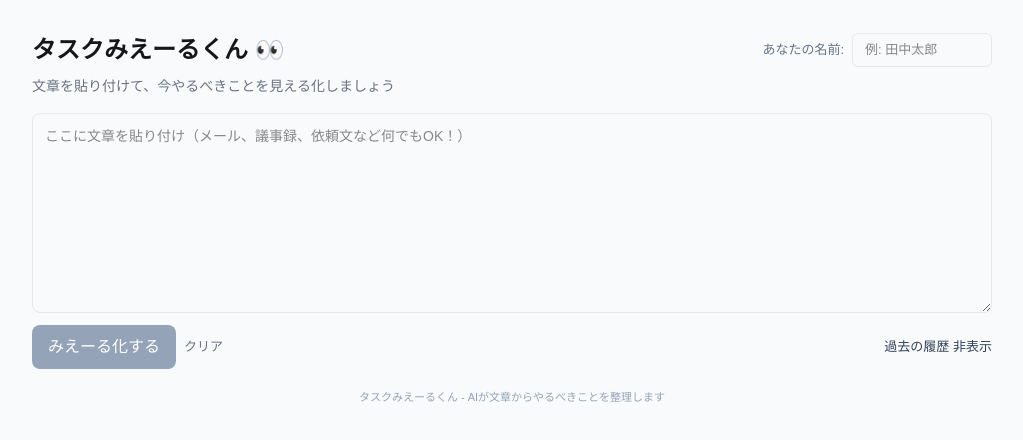
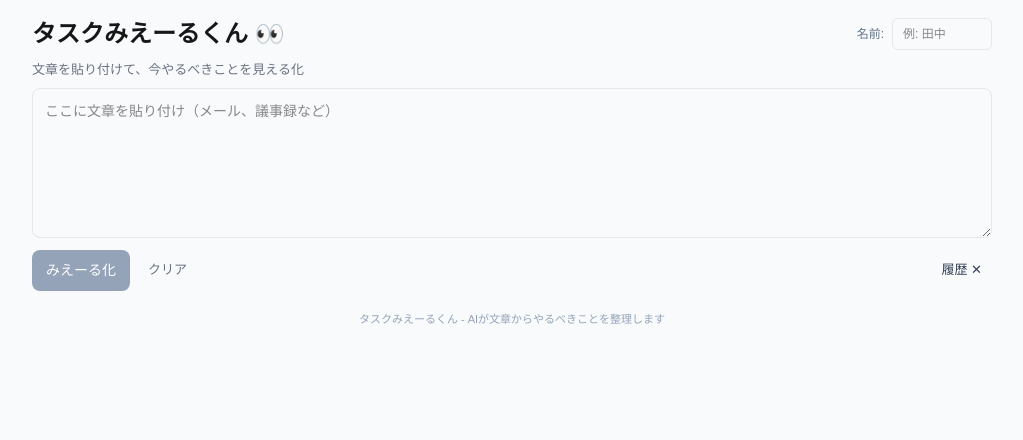
Before and after one commit to seonminkim-creator/action-visualizer, a Next.js app: page / in a window 1280 px wide. Shown: the top 440 px of the page, without its empty margins (128-1151 px from the left). Built offline with nearby package versions, Linux system fonts and the light colour scheme.

Commit message:
モバイル対応: レスポンシブデザイン改善

```diff
--- a/app/page.tsx
+++ b/app/page.tsx
@@ -109,50 +109,56 @@ export default function ActionVisualizer() {
   }
 
   return (
-    <div style={{ minHeight: "100vh", padding: 32, background: "#f8fafc" }}>
+    <div style={{ minHeight: "100vh", padding: "16px", background: "#f8fafc" }}>
       <style>{`
         @keyframes spin {
           from { transform: rotate(0deg); }
           to { transform: rotate(360deg); }
         }
+        @media (min-width: 768px) {
+          .container { padding: 32px; }
+        }
       `}</style>
       <div style={{ margin: "0 auto", maxWidth: 960 }}>
-        <div style={{ display: "flex", justifyContent: "space-between", alignItems: "center", marginBottom: 8 }}>
-          <h1 style={{ fontSize: 24, fontWeight: 600, margin: 0 }}>タスクみえーるくん 👀</h1>
-          <div style={{ display: "flex", alignItems: "center", gap: 8 }}>
-            <label style={{ fontSize: 13, color: "#64748b" }}>あなたの名前:</label>
+        <div style={{ display: "flex", flexDirection: "column", gap: 8, marginBottom: 8 }}>
+          <div style={{ display: "flex", justifyContent: "space-between", alignItems: "center", flexWrap: "wrap", gap: 8 }}>
+            <h1 style={{ fontSize: "clamp(18px, 5vw, 24px)", fontWeight: 600, margin: 0 }}>タスクみえーるくん 👀</h1>
+            <div style={{ display: "flex", alignItems: "center", gap: 8, fontSize: 12 }}>
+              <label style={{ fontSize: 12, color: "#64748b", whiteSpace: "nowrap" }}>名前:</label>
               <input
                 type="text"
                 value={userName}
                 onChange={(e) => setUserName(e.target.value)}
-              placeholder="例: 田中太郎"
+                placeholder="例: 田中"
                 style={{
-                padding: "6px 12px",
+                  padding: "6px 10px",
                   borderRadius: 6,
                   border: "1px solid #e5e7eb",
-                fontSize: 13,
-                width: 140
+                  fontSize: 12,
+                  width: "100px",
+                  maxWidth: "120px"
                 }}
               />
             </div>
           </div>
-        <p style={{ color: "#6b7280", fontSize: 14, marginBottom: 16 }}>
-          {loading ? "タスクを整理中です…少々お待ちください" : "文章を貼り付けて、今やるべきことを見える化しましょう"}
+          <p style={{ color: "#6b7280", fontSize: 13, margin: 0 }}>
+            {loading ? "タスクを整理中です…" : "文章を貼り付けて、今やるべきことを見える化"}
           </p>
+        </div>
 
         <div style={{ display: "grid", gap: 12 }}>
           <textarea
-            placeholder="ここに文章を貼り付け（メール、議事録、依頼文など何でもOK！）"
+            placeholder="ここに文章を貼り付け（メール、議事録など）"
             value={input}
             onChange={(e) => setInput(e.target.value)}
-            style={{ minHeight: 200, padding: 12, borderRadius: 8, border: "1px solid #e5e7eb", fontSize: 14 }}
+            style={{ minHeight: 150, padding: 12, borderRadius: 8, border: "1px solid #e5e7eb", fontSize: 14, width: "100%", boxSizing: "border-box" }}
           />
-          <div style={{ display: "flex", gap: 8, alignItems: "center" }}>
+          <div style={{ display: "flex", gap: 8, alignItems: "center", flexWrap: "wrap" }}>
             <button
               onClick={analyze}
               disabled={loading || !input.trim()}
               style={{
-                padding: "10px 16px",
+                padding: "10px 14px",
                 borderRadius: 8,
                 background: loading || !input.trim() ? "#94a3b8" : "#0f172a",
                 color: "white",
@@ -162,10 +168,11 @@ export default function ActionVisualizer() {
                 display: "flex",
                 alignItems: "center",
                 gap: 6,
+                fontSize: 14
               }}
             >
               {loading && <Loader2 style={{ width: 16, height: 16, animation: "spin 1s linear infinite" }} />}
-              みえーる化する
+              みえーる化
             </button>
             <button
               onClick={() => setInput("")}
@@ -176,6 +183,7 @@ export default function ActionVisualizer() {
                 background: "transparent",
                 border: "none",
                 cursor: loading ? "not-allowed" : "pointer",
+                padding: "6px 10px"
               }}
             >
               クリア
@@ -189,9 +197,11 @@ export default function ActionVisualizer() {
                 background: "transparent",
                 border: "none",
                 cursor: "pointer",
+                padding: "6px 10px",
+                whiteSpace: "nowrap"
               }}
             >
-              過去の履歴 {historyOpen ? "非表示" : "表示"}
+              履歴 {historyOpen ? "✕" : "▼"}
             </button>
             {history.length > 0 && (
               <button
@@ -207,9 +217,10 @@ export default function ActionVisualizer() {
                   background: "transparent",
                   border: "none",
                   cursor: "pointer",
+                  padding: "6px 10px"
                 }}
               >
-                履歴をクリア
+                削除
               </button>
             )}
           </div>
```
Lines whose indentation alone changed are shown as unchanged.
